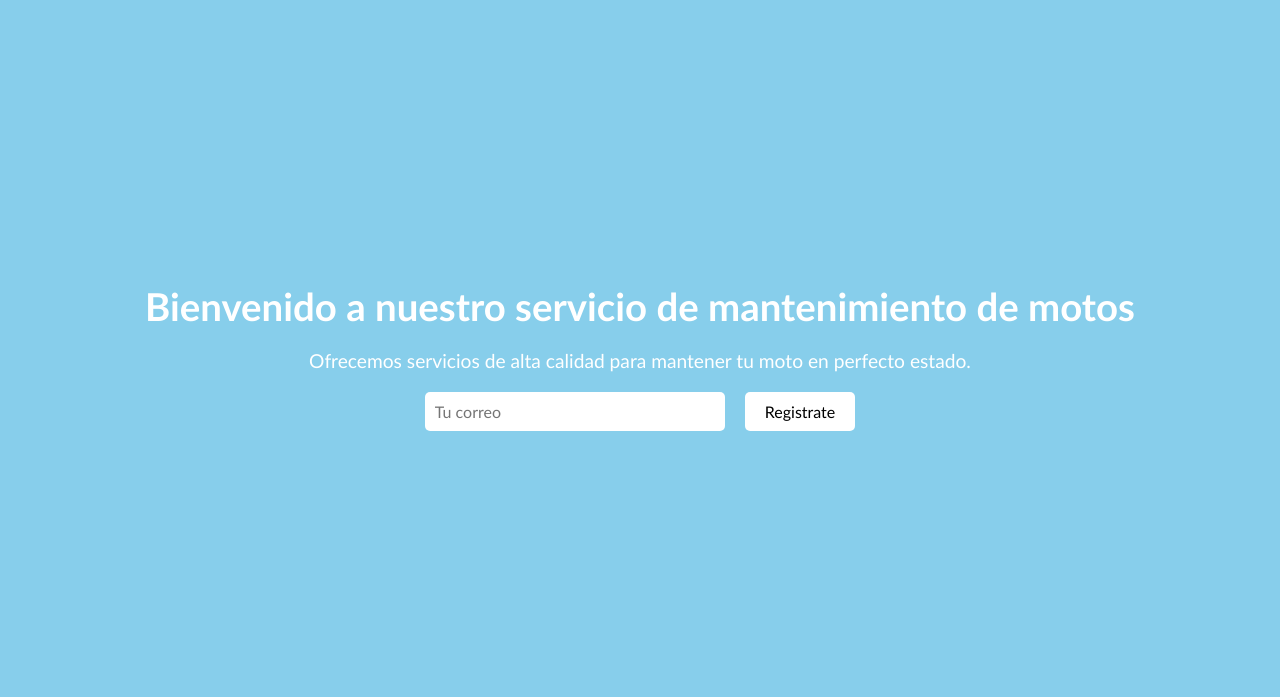
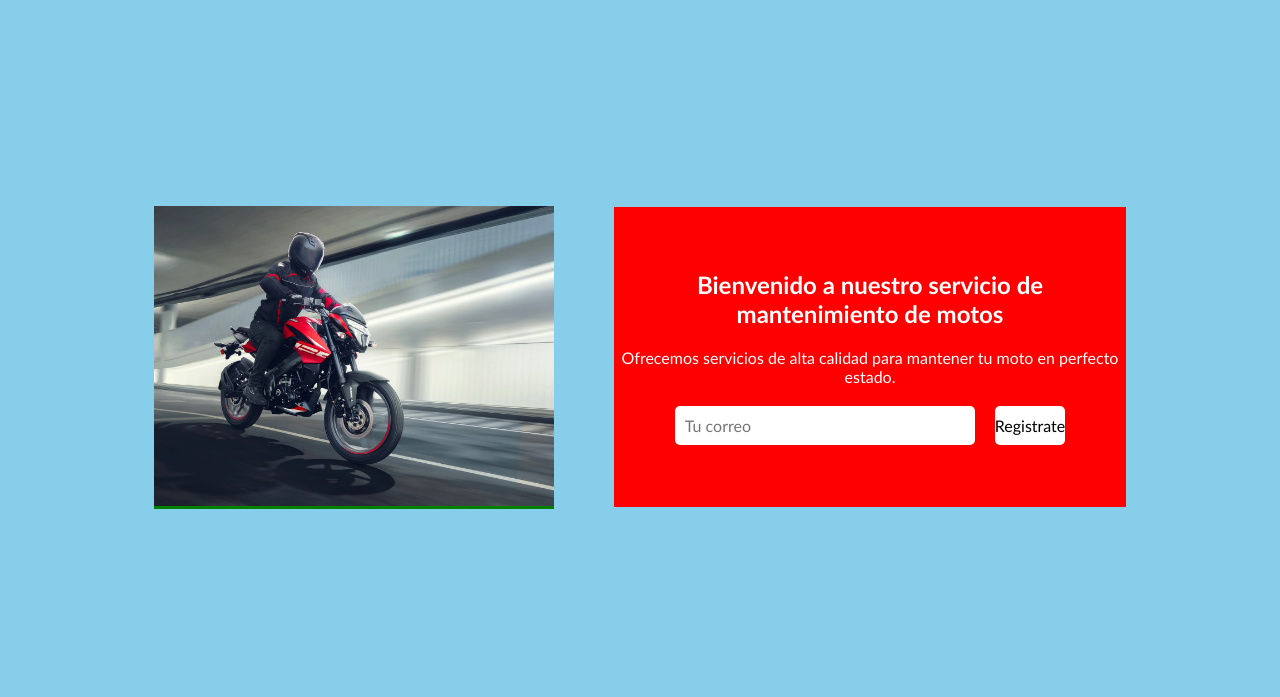
Before and after one commit to Neo3691102/chatbot-basico, a website: page index.html in a window 1280 px wide. Shown: the part 103-800 px from the top of the page. Drawn offline with Linux system fonts and the light colour scheme.

Commit message:
Se agregan nuevos elementos y ajuste de distribucion

```diff
--- a/index.html
+++ b/index.html
@@ -1,15 +1,15 @@
 <!DOCTYPE html>
 <html lang="es">
   <head>
-    <meta charset="UTF-8">
-    <meta name="viewport" content="width=device-width, initial-scale=1.0">
+    <meta charset="UTF-8" />
+    <meta name="viewport" content="width=device-width, initial-scale=1.0" />
     <title>Mantenimiento de motos</title>
-    <link rel="stylesheet" href="styles/style.css">
+    <link rel="stylesheet" href="styles/style.css" />
   </head>
   <body>
     <header>
       <nav>
-            <img src="assets/iconomoto.jpg" alt="icono moto">
+        <img src="assets/iconomoto.jpg" alt="icono moto" />
         <ul>
           <li>Servicios</li>
           <li>Sobre nosotros</li>
@@ -20,44 +20,69 @@
 
     <main>
       <section class="hero">
+        <div class="hero__image">
+          <img src="assets/motohero.webp" alt="moto" />
+        </div>
+
+        <div class="hero__content">
           <h1>Bienvenido a nuestro servicio de mantenimiento de motos</h1>
-            <p>Ofrecemos servicios de alta calidad para mantener tu moto en perfecto estado.</p>
+          <p>
+            Ofrecemos servicios de alta calidad para mantener tu moto en
+            perfecto estado.
+          </p>
           <div>
-                <input placeholder="Tu correo" type="text" name="correo" id="correo">
+            <input
+              placeholder="Tu correo"
+              type="text"
+              name="correo"
+              id="correo"
+            />
             <button>Registrate</button>
           </div>
-
+        </div>
       </section>
 
       <section class="services">
         <h2>Nuestros Servicios</h2>
         <div class="service-card">
           <h3>Cambio de Aceite</h3>
-                <p>Mantén el motor de tu moto funcionando sin problemas con nuestro servicio de cambio de aceite.</p>
+          <p>
+            Mantén el motor de tu moto funcionando sin problemas con nuestro
+            servicio de cambio de aceite.
+          </p>
         </div>
         <div class="service-card">
           <h3>Alineación de Ruedas</h3>
-                <p>Mejora la estabilidad y el manejo de tu moto con nuestra alineación profesional de ruedas.</p>
+          <p>
+            Mejora la estabilidad y el manejo de tu moto con nuestra alineación
+            profesional de ruedas.
+          </p>
         </div>
         <div class="service-card">
           <h3>Revisión General</h3>
-                <p>Realizamos una revisión completa para asegurarnos de que tu moto esté en las mejores condiciones.</p>
+          <p>
+            Realizamos una revisión completa para asegurarnos de que tu moto
+            esté en las mejores condiciones.
+          </p>
         </div>
       </section>
 
       <section class="about-us">
         <h2>Sobre Nosotros</h2>
-            <p>Somos un equipo de mecánicos apasionados por las motos, dedicados a ofrecer el mejor servicio posible a nuestros clientes.</p>
+        <p>
+          Somos un equipo de mecánicos apasionados por las motos, dedicados a
+          ofrecer el mejor servicio posible a nuestros clientes.
+        </p>
       </section>
 
       <section class="contact">
         <h2>Contacto</h2>
         <form action="#">
           <label for="name">Nombre:</label>
-                <input type="text" id="name" name="name" required>
+          <input type="text" id="name" name="name" required />
 
           <label for="email">Correo Electrónico:</label>
-                <input type="email" id="email" name="email" required>
+          <input type="email" id="email" name="email" required />
 
           <label for="message">Mensaje:</label>
           <textarea id="message" name="message" required></textarea>
--- a/styles/components/_main.scss
+++ b/styles/components/_main.scss
@@ -4,16 +4,37 @@ main{
         height: 90vh;
         background-color: skyblue;
         display: flex;
+        gap: 60px;
+        justify-content: center;
+        align-items: center;
+
+        &__image{
+            background-color: green;
+
+            img{
+                width: 400px;
+                height: 300px;
+                object-fit: cover;
+            }
+        }
+
+        &__content{
+            background-color: red;
+            width: 40%;
+            height: 300px;
+            text-align: center;
+            display: flex;
             flex-direction: column;
             gap: 20px;
             justify-content: center;
             align-items: center;
+
             h1{
-            font-size: 2.4rem;
+
             color: white;
             }
             p{
-            font-size: 1.2rem;
+
             color: white;
             }
             div{
@@ -21,15 +42,14 @@ main{
                 gap: 20px;
 
                 input{
-                padding: 10px;
                     font-size: 1rem;
                     border: none;
                     border-radius: 5px;
                     width: 300px;
+                    padding: 10px;
                 }
 
             button{
-            padding: 10px 20px;
                 font-size: 1rem;
                 border: none;
                 border-radius: 5px;
@@ -37,10 +57,13 @@ main{
                 cursor: pointer;
                 &:hover{
                     background-color: lightgray;
+                    padding: 10px 20px;
+                }
             }
             }
             }
 
 
+
     }
 }
```
Also changed, not shown: assets/motohero.webp (added), styles/style.css, 2 other files. Lines whose indentation alone changed are shown as unchanged.
